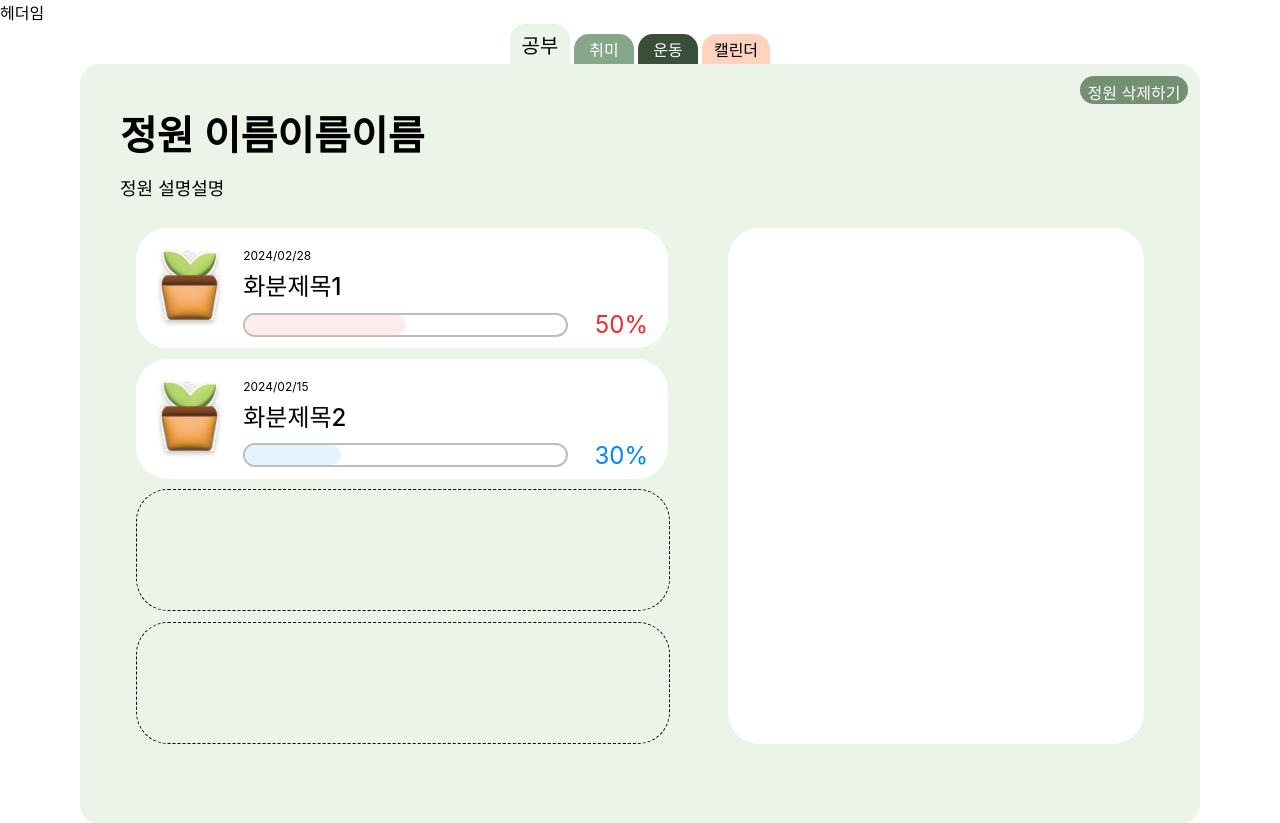
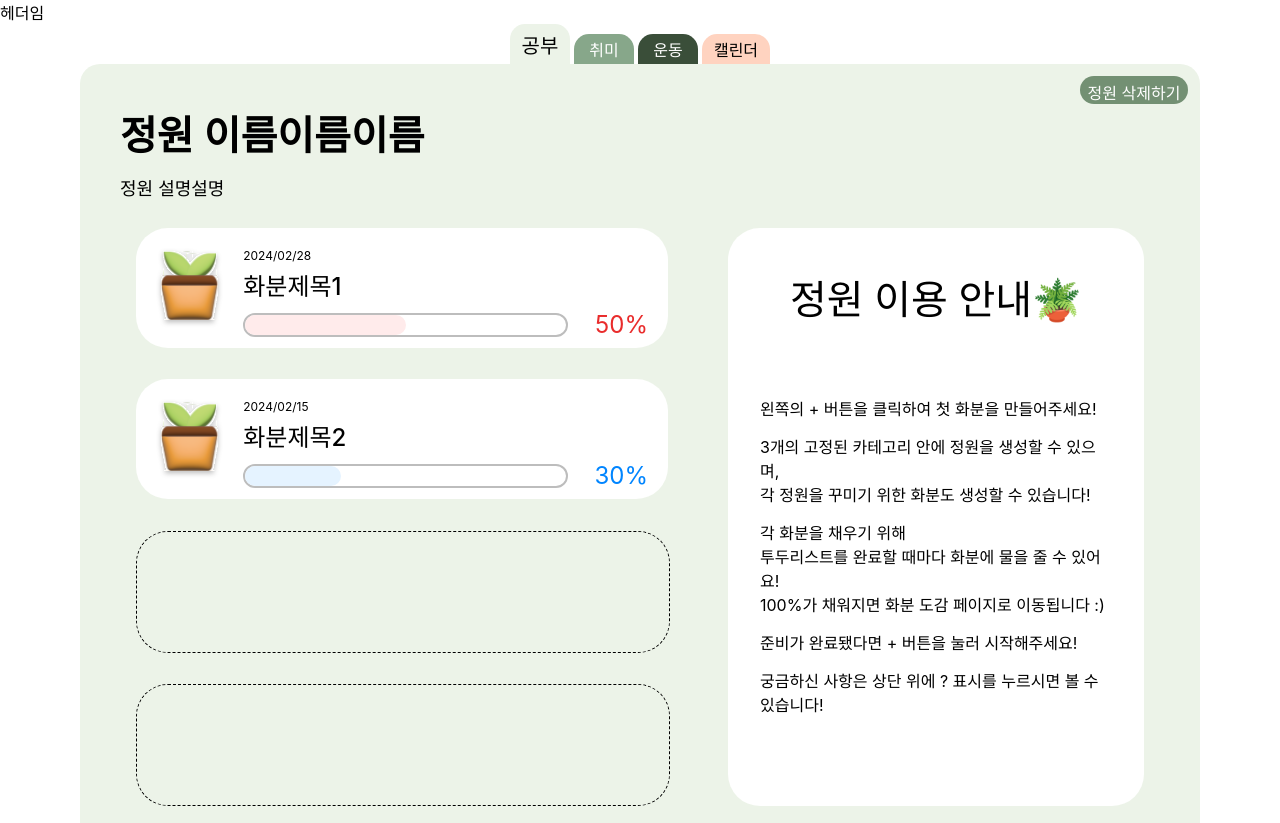
Before and after one commit to seungboshim/wantPlant_WFE, a React (Create React App) app in the folder front-end/: page /garden in a window 1280 px wide. Shown: the top 823 px of the page. Built offline with nearby package versions, Linux system fonts and the light colour scheme; the HTML template or start-up script is replaced by a standard one.

Commit message:
feat: 정원 설명 컴포넌트 구현

```diff
--- /dev/null
+++ b/front-end/src/components/gardenContent/Information.jsx
@@ -0,0 +1,45 @@
+import styled from "styled-components";
+
+/** 정원에 화분이 없을 때 노출되는 설명 컴포넌트 */
+export default function Information() {
+    return (
+        <Container>
+            <Title>정원 이용 안내🪴</Title>
+            <ExplanationWrapper>
+                <Explanation>왼쪽의 + 버튼을 클릭하여 첫 화분을 만들어주세요!</Explanation>
+                <Explanation>3개의 고정된 카테고리 안에 정원을 생성할 수 있으며,<br></br>
+                    각 정원을 꾸미기 위한 화분도 생성할 수 있습니다!</Explanation>
+                <Explanation>각 화분을 채우기 위해<br></br>
+                    투두리스트를 완료할 때마다 화분에 물을 줄 수 있어요!<br></br>
+                    100%가 채워지면 화분 도감 페이지로 이동됩니다 :)</Explanation>
+                <Explanation>준비가 완료됐다면 + 버튼을 눌러 시작해주세요!</Explanation>
+                <Explanation>궁금하신 사항은 상단 위에 ? 표시를 누르시면 볼 수 있습니다!</Explanation>
+            </ExplanationWrapper>
+        </Container>
+    )
+}
+
+const Container = styled.div`
+    margin: 40px 32px 90px 32px;
+    display: flex;
+    flex-direction: column;
+`
+
+const Title = styled.span`
+    margin-bottom: 70px;
+    font-size: 40px;
+    font-weight: 500;
+    text-align: center;
+`
+
+const ExplanationWrapper = styled.div`
+    width: 352px;
+    height: 320px;
+    display: flex;
+    flex-direction: column;
+    justify-content: space-between;
+`
+
+const Explanation = styled.span`
+
+`
--- a/front-end/src/pages/garden/GardenFirst.jsx
+++ b/front-end/src/pages/garden/GardenFirst.jsx
@@ -3,6 +3,7 @@ import GardernHeader from "../../components/gardenHeader/GardenHeader";
 import GardenDeleteButton from "../../components/button/GardenDeleteButton";
 import PotItem from "../../components/gardenContent/PotItem";
 import EmptyPotItem from "../../components/gardenContent/EmptyPotItem";
+import Information from "../../components/gardenContent/Information";
 
 /** 정원페이지 상단 컴포넌트 */
 export default function GardenFirst() {
@@ -28,7 +29,9 @@ export default function GardenFirst() {
                         <EmptyPotItem />
                         <EmptyPotItem />
                     </LeftContent>
-                    <RightContent></RightContent>
+                    <RightContent>
+                        <Information />
+                    </RightContent>
                 </ContentInner>
             </Content>
         </Wrapper>
```
